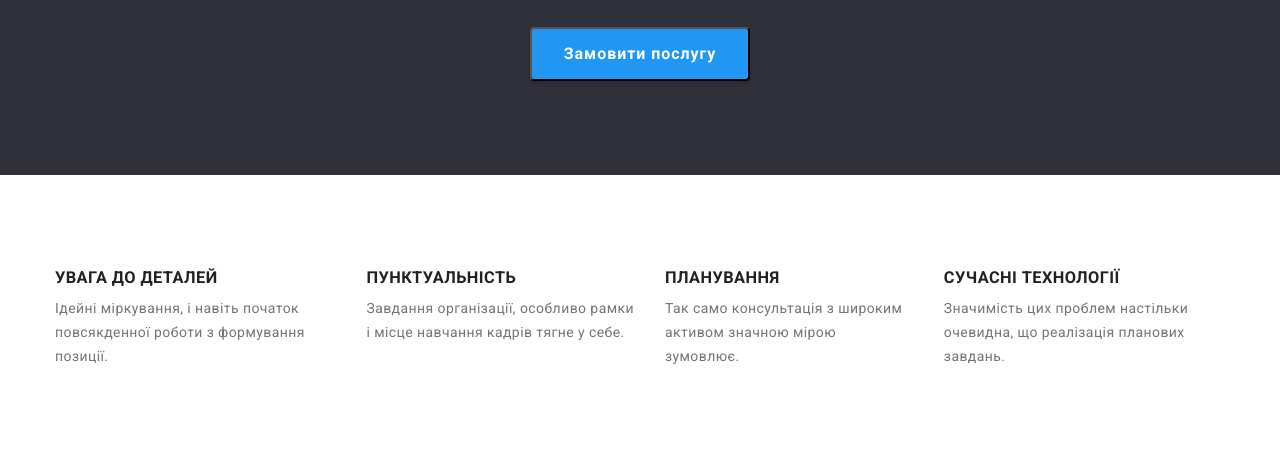
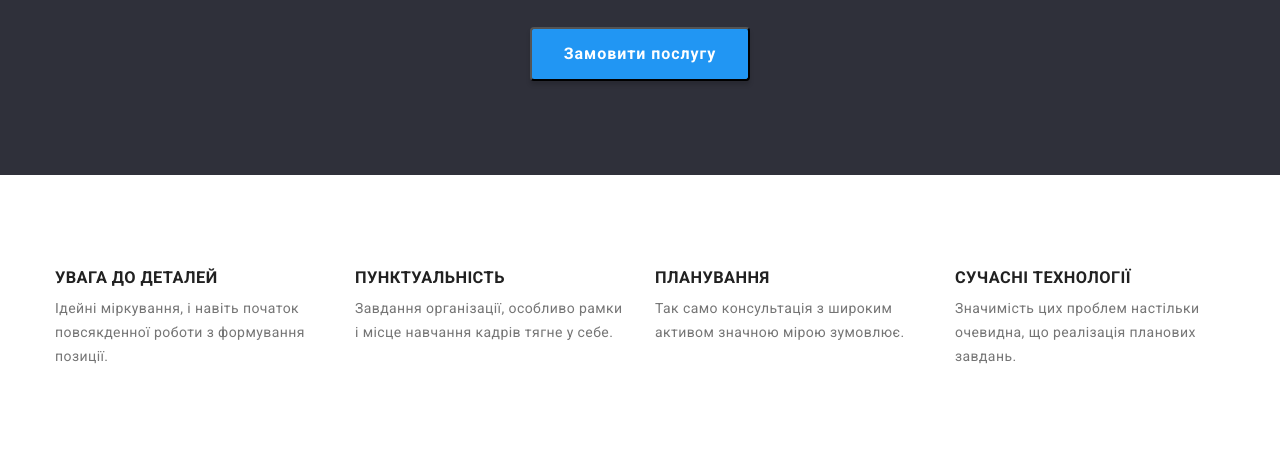
Before and after one commit to neutr00n/goit-markup-hw-03, a plain HTML site: page index.html in a window 1280 px wide. Shown: the part 298-758 px from the top of the page. Drawn offline with nearby package versions, Linux system fonts and the light colour scheme.

Commit message:
mod features section width

```diff
--- a/css/styles.css
+++ b/css/styles.css
@@ -218,6 +218,10 @@ img {
   color: var(--primary-title-color);
 }
 
+.features-items {
+  width: calc(100% / 4);
+}
+
 .features-items:not(:first-child) {
   margin-left: 30px;
 }
```
